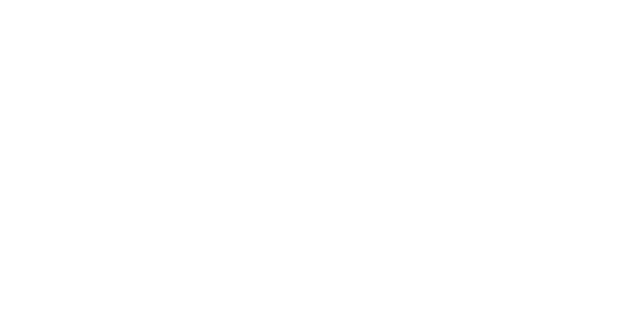
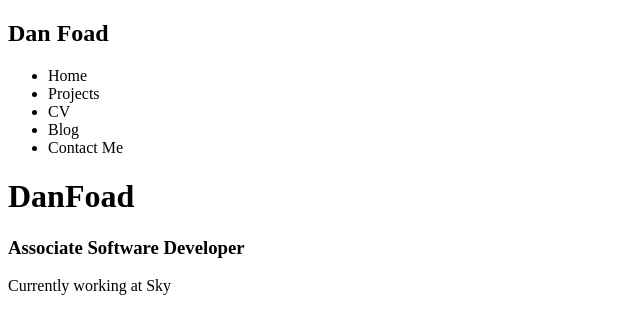
Before and after one commit to foad/foad.github.io, a React (Create React App) app: page / in a window 1280 px wide. Shown: the top 334 px of the page, without its empty margins (0-640 px from the left). Built offline with nearby package versions, Linux system fonts and the light colour scheme.

Commit message:
Added main header and nav content

```diff
--- a/package.json
+++ b/package.json
@@ -2,6 +2,7 @@
   "name": "danfoad.co.uk",
   "version": "0.1.0",
   "dependencies": {
+    "prop-types": "^15.6.2",
     "react": "^16.4.2",
     "react-dom": "^16.4.2",
     "react-redux": "^5.0.7",
--- a/src/components/app/App.js
+++ b/src/components/app/App.js
@@ -1,11 +1,13 @@
 import React, { Component } from 'react';
-import './App.css';
+import './app.css';
+
+import HomeContainer from '../../containers/home/home-container'
 
 class App extends Component {
   render() {
     return (
-      <div className="App">
-
+      <div className="app">
+        <HomeContainer />
       </div>
     );
   }
--- /dev/null
+++ b/src/components/app/app-nav.js
@@ -0,0 +1,22 @@
+import React from 'react'
+
+export default class AppNav extends React.Component {
+  getNavContents() {
+    return (
+      <nav className="main-nav">
+        <h1>Dan Foad</h1>
+        <ul className="main-nav__links">
+          <li>Home</li>
+          <li>Projects</li>
+          <li>CV</li>
+          <li>Blog</li>
+          <li>Contact Me</li>
+        </ul>
+      </nav>
+    )
+  }
+
+  render() {
+    return this.getNavContents()
+  }
+}
--- /dev/null
+++ b/src/components/home/home-header.js
@@ -0,0 +1,30 @@
+import React from "react";
+
+import AppNav from '../app/app-nav'
+
+export default class HomeHeader extends React.Component {
+  getHeader() {
+    return (
+      <div className="home-header__contents">
+        <h1 className="home-header__name">Dan<wbr />Foad</h1>
+        <div className="home-header__title">
+          <h3>Associate Software Developer</h3>
+          <p>Currently working at Sky</p>
+        </div>
+      </div>
+    )
+  }
+
+  render() {
+    return (
+      <header className="home-header">
+        <AppNav />
+        { this.getHeader() }
+      </header>
+    )
+  }
+}
+
+HomeHeader.propTypes = {
+
+};
--- /dev/null
+++ b/src/containers/home/home-container.js
@@ -0,0 +1,35 @@
+import React from "react";
+import { connect } from "react-redux";
+import { bindActionCreators } from "redux";
+import PropTypes from "prop-types";
+
+import { init } from '../../services/home-service'
+
+import HomeHeader from '../../components/home/home-header'
+
+class HomeContainer extends React.Component {
+  componentDidMount() {
+    this.props.init()
+  }
+
+  render() {
+    return (
+      <div className="home-container">
+        <HomeHeader />
+      </div>
+      )
+  }
+}
+
+HomeContainer.propTypes = {
+
+};
+
+const mapStateToProps = state => ({});
+
+const mapDispatchToProps = dispatch => bindActionCreators({ init }, dispatch);
+
+export default connect(
+  mapStateToProps,
+  mapDispatchToProps
+)(HomeContainer);
--- a/src/index.js
+++ b/src/index.js
@@ -5,7 +5,7 @@
 
 import { store } from './store'
 
-import App from './components/app/App'
+import App from './components/app/app'
 import registerServiceWorker from './registerServiceWorker'
 
 ReactDOM.render(
--- /dev/null
+++ b/src/services/home-service.js
@@ -0,0 +1,10 @@
+function init() {
+  return {
+    type: 'HOME_INIT',
+    payload: null,
+  }
+}
+
+export {
+  init,
+}
```
Also changed, not shown: 1 other file (tests, documents, lock files or other folders).
